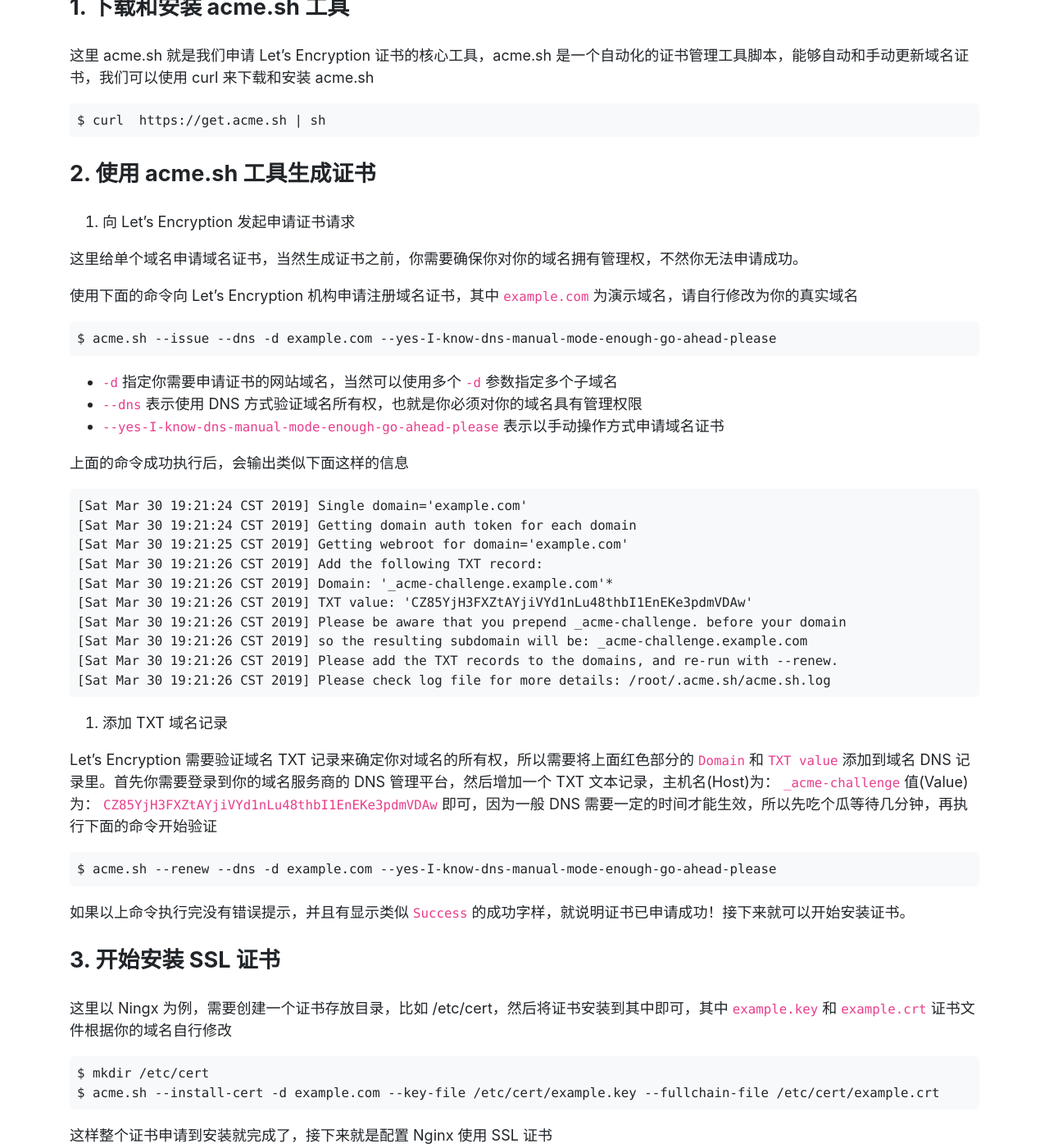
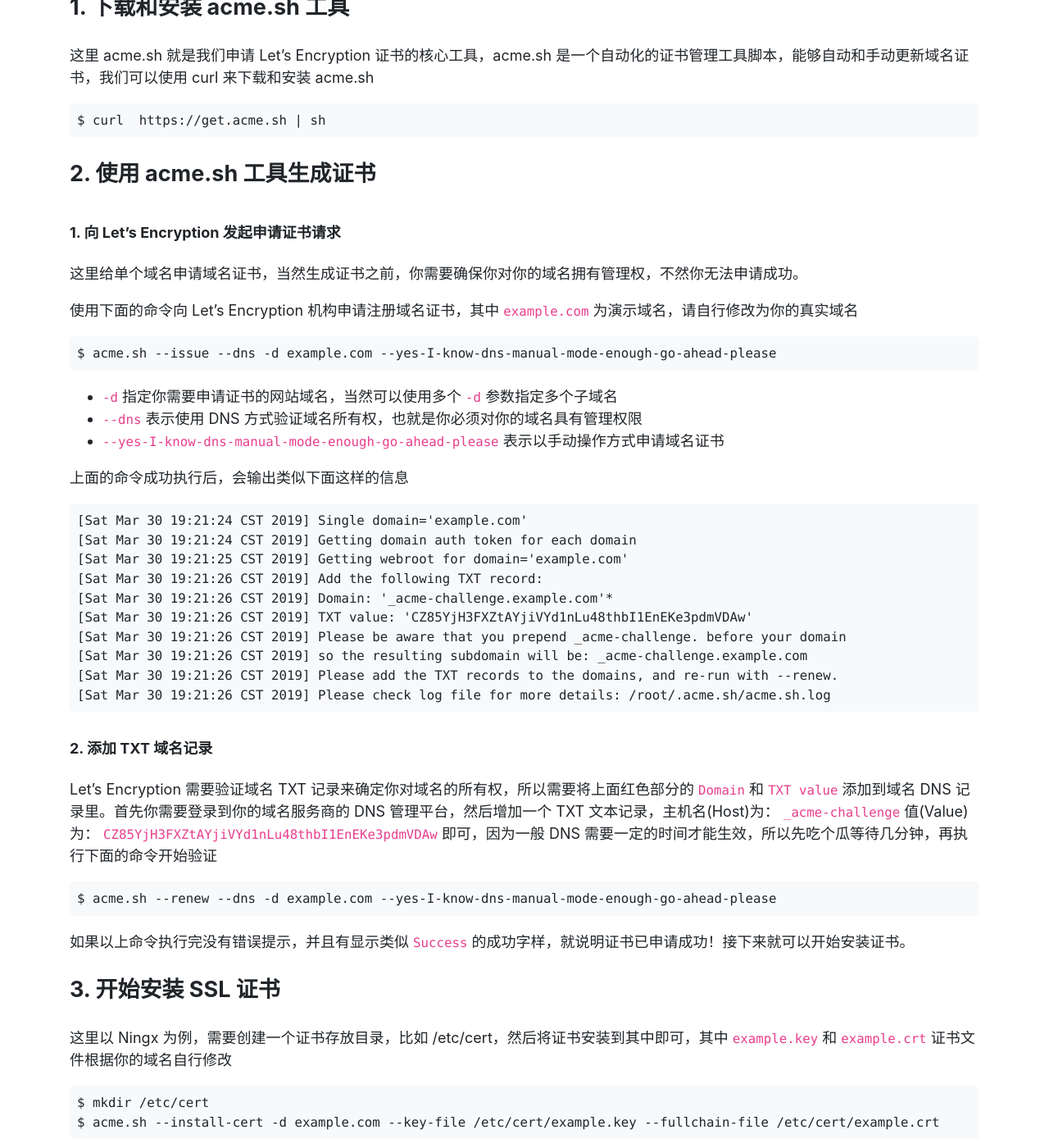
Before and after one commit to ehsud/blog, a Jekyll site: the page built from nginx/how-to-use-let's-encryption-certificate.md, in a window 1280 px wide and 1400 px high, scrolled down 497 px. Shown: the whole window at 82% size. Built offline with Jekyll 4.4.1, drawn with Linux system fonts in a browser that asks for light colours.

Commit message:
Updated how-to-use-lets-encryption-certificate.md

````diff
--- a/nginx/how-to-use-let's-encryption-certificate.md
+++ b/nginx/how-to-use-let's-encryption-certificate.md
@@ -22,7 +22,7 @@ $ curl  https://get.acme.sh | sh
 
 ### 2. 使用 acme.sh 工具生成证书
 
-1. 向 Let's Encryption 发起申请证书请求
+#### 1. 向 Let's Encryption 发起申请证书请求
 
 这里给单个域名申请域名证书，当然生成证书之前，你需要确保你对你的域名拥有管理权，不然你无法申请成功。
 
@@ -51,7 +51,7 @@ $ acme.sh --issue --dns -d example.com --yes-I-know-dns-manual-mode-enough-go-ah
 [Sat Mar 30 19:21:26 CST 2019] Please check log file for more details: /root/.acme.sh/acme.sh.log
 ```
 
-2. 添加 TXT 域名记录
+#### 2. 添加 TXT 域名记录
 
 Let's Encryption 需要验证域名 TXT 记录来确定你对域名的所有权，所以需要将上面红色部分的 `Domain` 和 `TXT value` 添加到域名 DNS 记录里。首先你需要登录到你的域名服务商的 DNS 管理平台，然后增加一个 TXT 文本记录，主机名(Host)为： `_acme-challenge`  值(Value)为： `CZ85YjH3FXZtAYjiVYd1nLu48thbI1EnEKe3pdmVDAw` 即可，因为一般 DNS 需要一定的时间才能生效，所以先吃个瓜等待几分钟，再执行下面的命令开始验证
 
````
